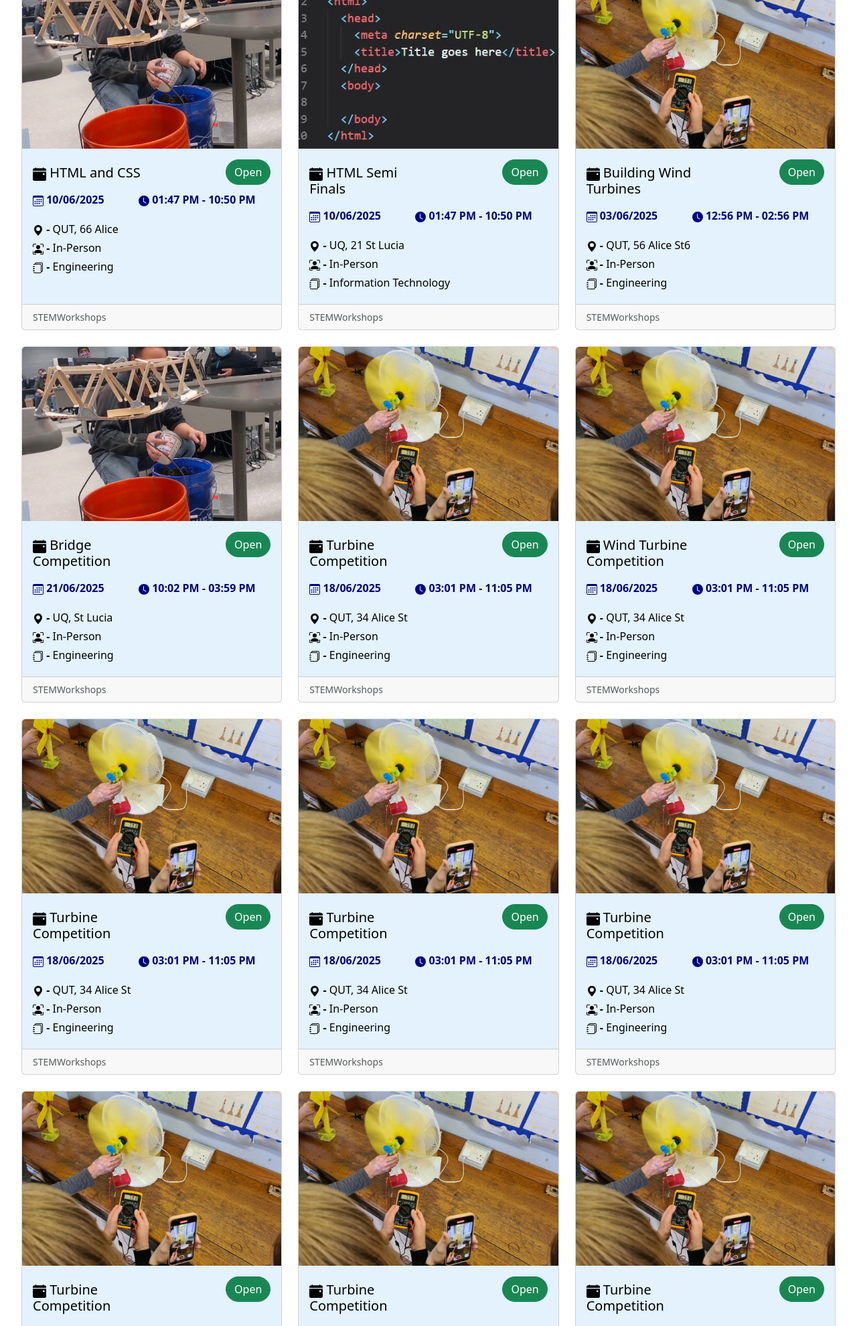
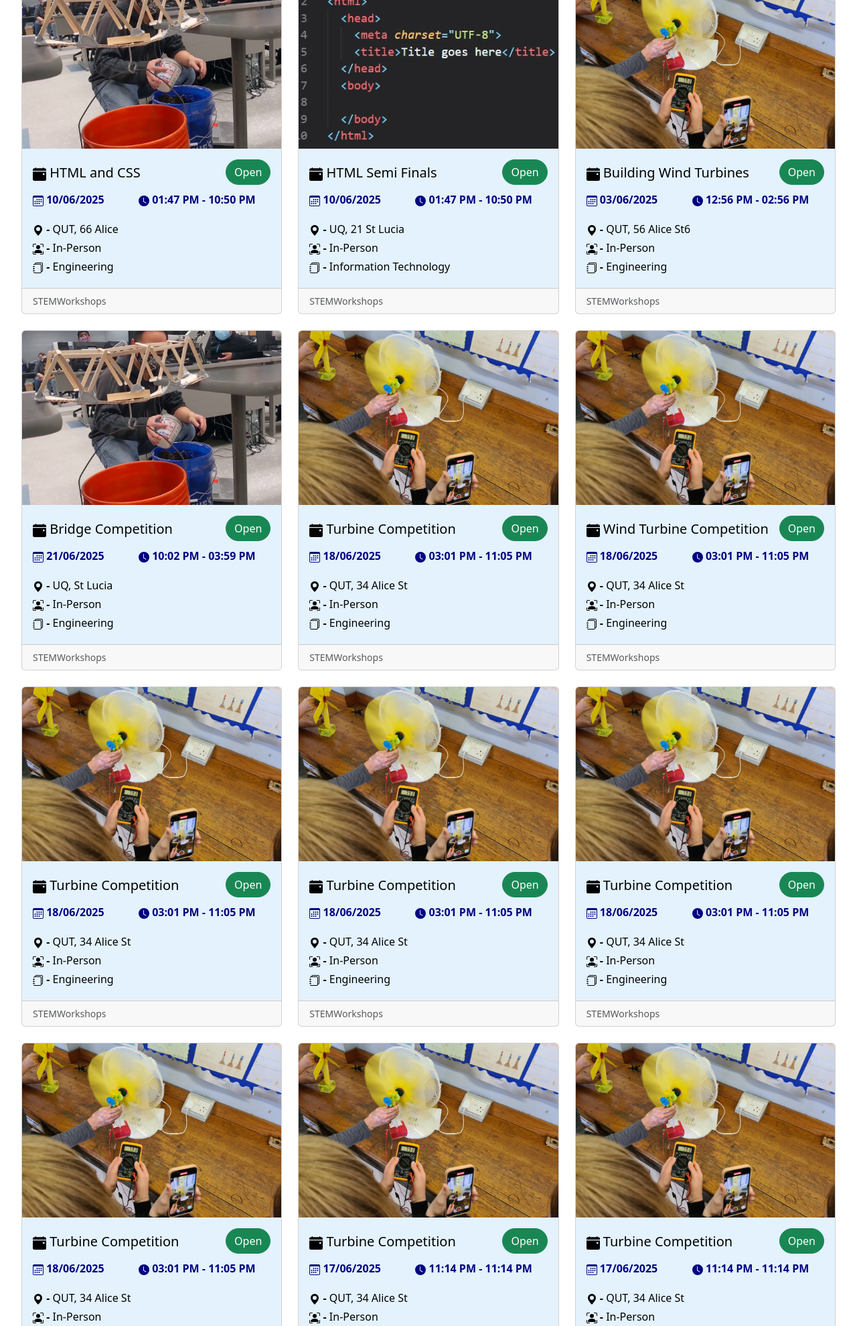
Before and after one commit to AkashDesh1211/iab207-a3-group25, a Flask app: page / in a window 1280 px wide. Shown: the part 1202-3182 px from the top of the page at 67% size. Run offline with Flask 3, Linux system fonts and the light colour scheme; some libraries are stand-ins or nearby versions.

Commit message:
small change to index.html

```diff
--- a/STEMWorkshops/templates/index.html
+++ b/STEMWorkshops/templates/index.html
@@ -329,7 +329,7 @@
                   <h5 class="card-title ">
                     <!--clicking on the event name brings user to the event details page of the event selected--->
                     <a href="{{url_for('events.show', id=event.event_id)}}" class="text-decoration-none">
-                      <div class="title">
+                      <div class="title" style="width: max-content;">
                         <!--calendar icon that repsents event-->
                         <svg xmlns="http://www.w3.org/2000/svg" width="20" height="20" fill="currentColor"
                           class="bi bi-calendar-event-fill" viewBox="0 0 16 16">
```
